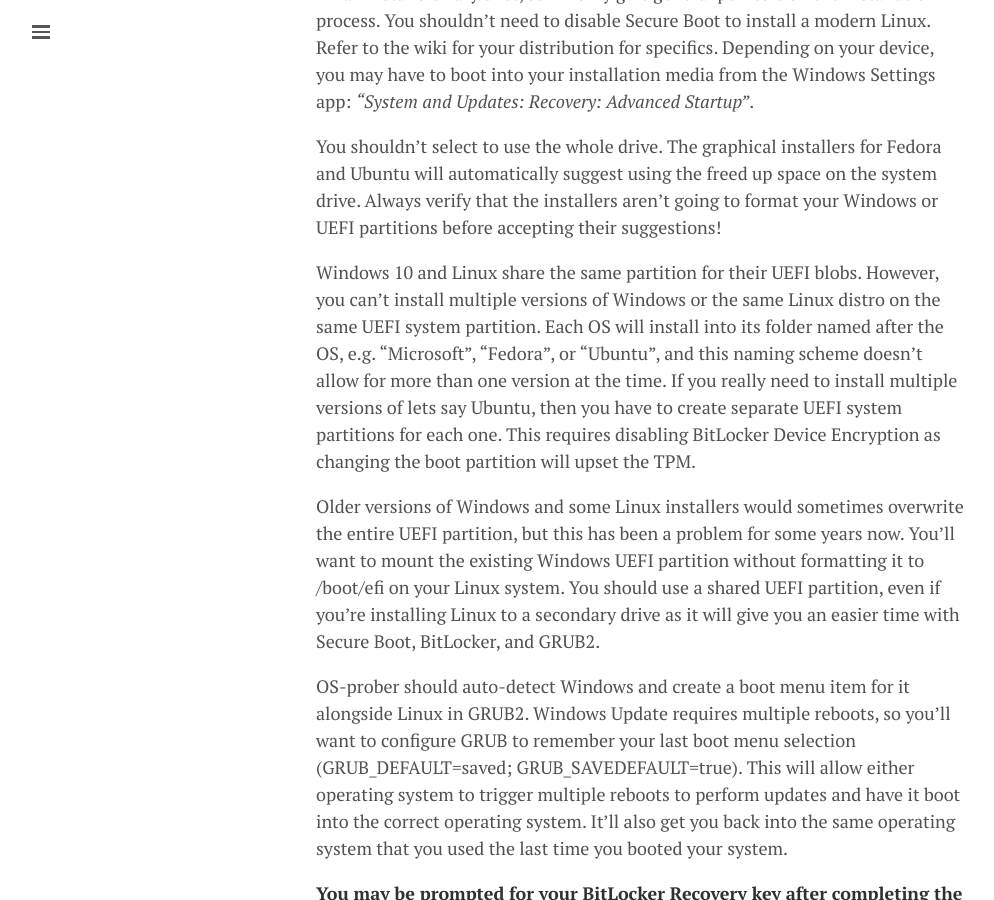
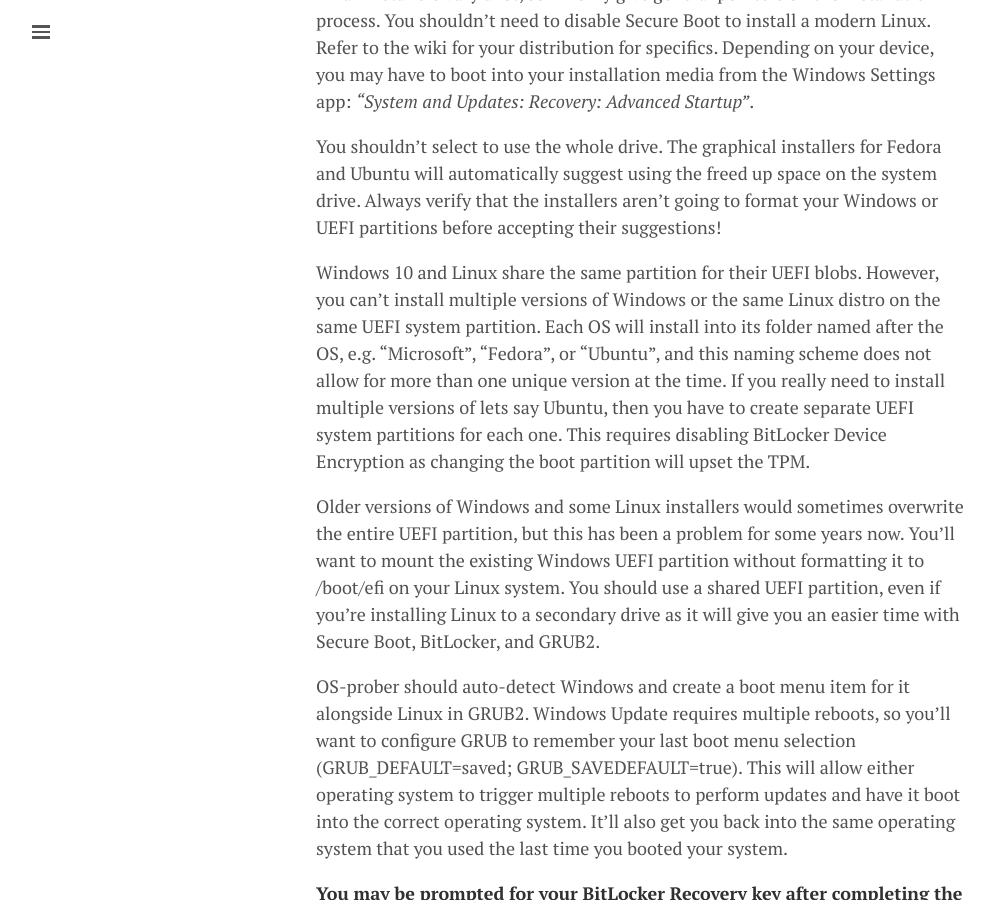
Before and after one commit to lgeurts/lgeurts.github.io, a Jekyll site: the page built from _posts/2019-03-19-dual-booting-windows-and-linux.md, in a window 1280 px wide and 900 px high, scrolled down 2518 px. Shown: the whole window, without its empty margins (0-994 px from the left). Built offline with Jekyll 4.4.1, drawn with Linux system fonts in a browser that asks for light colours; nearby versions of some CDN libraries; comment, search, counter and statistics services are not loaded.

Commit message:
Update 2019-03-19-dual-booting-windows-and-linux.md

```diff
--- a/_posts/2019-03-19-dual-booting-windows-and-linux.md
+++ b/_posts/2019-03-19-dual-booting-windows-and-linux.md
@@ -47,7 +47,7 @@
 
 You shouldn't select to use the whole drive. The graphical installers for Fedora and Ubuntu will automatically suggest using the freed up space on the system drive. Always verify that the installers aren’t going to format your Windows or UEFI partitions before accepting their suggestions!
 
-Windows 10 and Linux share the same partition for their UEFI blobs. However, you can't install multiple versions of Windows or the same Linux distro on the same UEFI system partition. Each OS will install into its folder named after the OS, e.g. "Microsoft", “Fedora”, or "Ubuntu”, and this naming scheme doesn’t allow for more than one version at the time. If you really need to install multiple versions of lets say Ubuntu, then you have to create separate UEFI system partitions for each one. This requires disabling BitLocker Device Encryption as changing the boot partition will upset the TPM.
+Windows 10 and Linux share the same partition for their UEFI blobs. However, you can't install multiple versions of Windows or the same Linux distro on the same UEFI system partition. Each OS will install into its folder named after the OS, e.g. "Microsoft", “Fedora”, or "Ubuntu”, and this naming scheme does not allow for more than one unique version at the time. If you really need to install multiple versions of lets say Ubuntu, then you have to create separate UEFI system partitions for each one. This requires disabling BitLocker Device Encryption as changing the boot partition will upset the TPM.
 
 Older versions of Windows and some Linux installers would sometimes overwrite the entire UEFI partition, but this has been a problem for some years now. You’ll want to mount the existing Windows UEFI partition without formatting it to /boot/efi on your Linux system. You should use a shared UEFI partition, even if you’re installing Linux to a secondary drive as it will give you an easier time with Secure Boot, BitLocker, and GRUB2.
 
```
